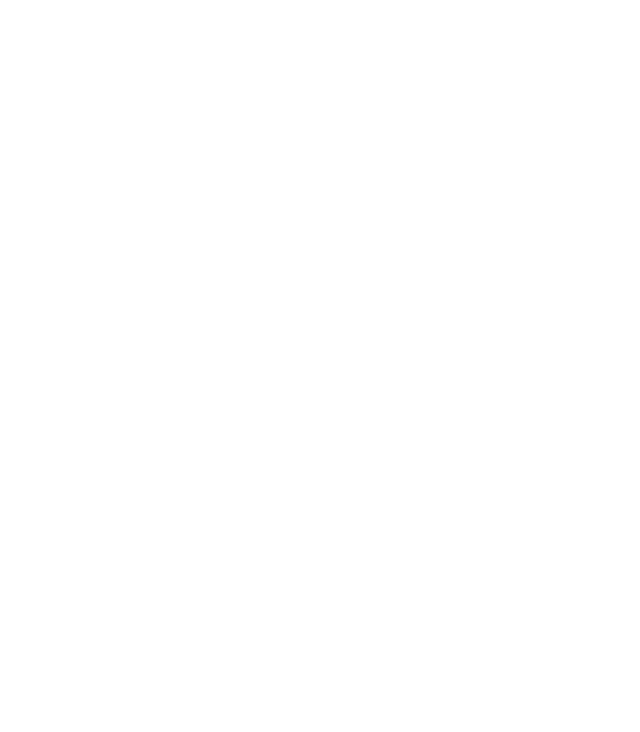
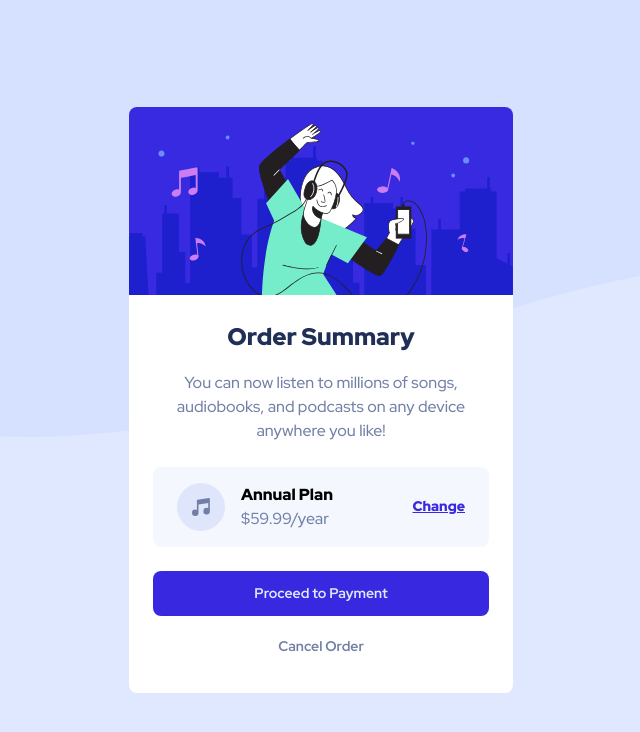
Before and after one commit to mjamecny/order-summary-component, a website built with Vite: page index.html in a window 1280 px wide. Shown: the whole page, without its empty margins (319-959 px from the left). Built offline with nearby package versions, Linux system fonts and the light colour scheme.

Commit message:
add structure and styles

```diff
--- a/index.html
+++ b/index.html
@@ -18,5 +18,56 @@
     />
     <link rel="stylesheet" href="style.css" />
   </head>
-  <body></body>
+  <body
+    class="h-screen w-full flex justify-center items-center bg-paleBlue bg-[url('./images/pattern-background-mobile.svg')] bg-no-repeat min-[375px]:bg-[url('./images/pattern-background-desktop.svg')] px-1.6"
+  >
+    <div class="flex flex-col max-w-sm">
+      <div>
+        <img
+          class="rounded-t-lg"
+          src="./images/illustration-hero.svg"
+          alt="illustration"
+        />
+      </div>
+      <div class="flex flex-col gap-2.4 bg-[#fff] p-2.4 rounded-b-lg">
+        <div class="flex flex-col gap-1.6">
+          <h1 class="text-darkBlue font-[900] text-2.4 text-center">
+            Order Summary
+          </h1>
+          <p class="text-desaturatedBlue text-center">
+            You can now listen to millions of songs, audiobooks, and podcasts on
+            any device anywhere you like!
+          </p>
+        </div>
+        <div
+          class="flex bg-veryPaleBlue px-2.4 py-1.6 rounded-lg justify-between items-center"
+        >
+          <div class="flex gap-1.6">
+            <img src="./images/icon-music.svg" alt="music icon" />
+            <div>
+              <p class="font-[900]">Annual Plan</p>
+              <p class="text-desaturatedBlue">$59.99/year</p>
+            </div>
+          </div>
+          <a
+            class="text-brightBlue underline text-1.4 font-[900] hover:no-underline hover:text-brightBlue/70 transition-colors duration-300"
+            href="#"
+            >Change</a
+          >
+        </div>
+        <div class="flex flex-col gap-0.8">
+          <button
+            class="font-[700] text-1.4 bg-brightBlue rounded-lg text-paleBlue py-1.2 hover:bg-brightBlue/70 hover:text-veryPaleBlue transition-colors duration-300"
+          >
+            Proceed to Payment
+          </button>
+          <button
+            class="font-[700] text-1.4 bg-none rounded-lg text-desaturatedBlue hover:text-darkBlue transition-colors duration-300 py-1.2"
+          >
+            Cancel Order
+          </button>
+        </div>
+      </div>
+    </div>
+  </body>
 </html>
```
